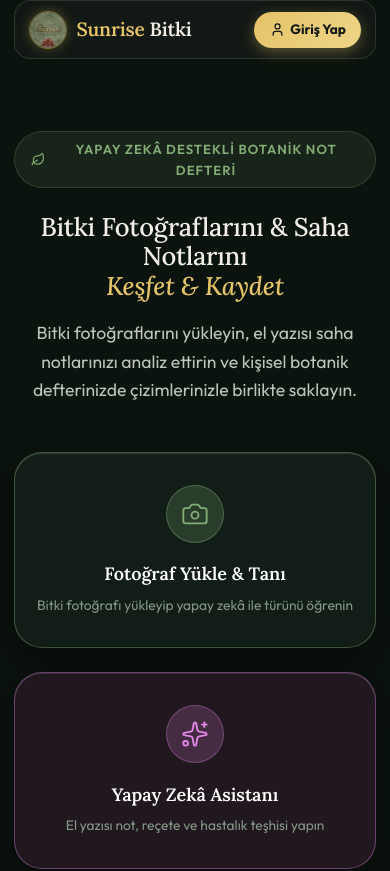
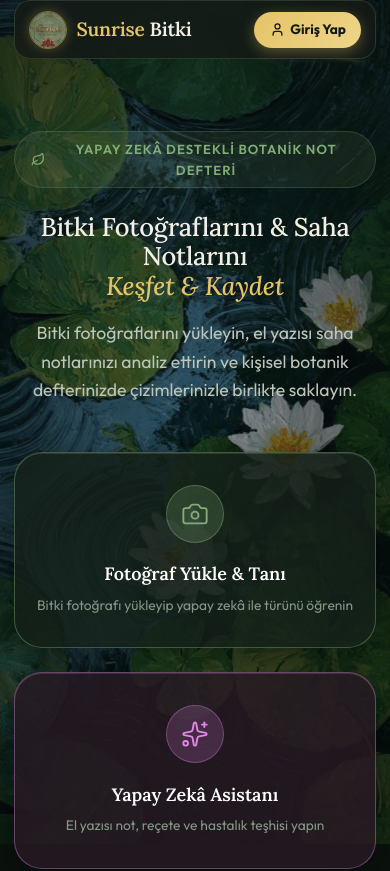
Before and after one commit to emine-dev-cev/botaanik-defteri, a Next.js app in the folder frontend/: page / in a window 390 px wide. Shown: the top 871 px of the page. Built offline with nearby package versions, Linux system fonts and the light colour scheme.

Commit message:
Kritik duzeltme: body background-color engeli kaldirildi, sabit bg-image-fixed div katmani layout.js'e eklendi

```diff
--- a/frontend/src/app/globals.css
+++ b/frontend/src/app/globals.css
@@ -65,11 +65,11 @@
 }
 
 html {
-  background-color: var(--bg-color);
+  background-color: #0b130e;
 }
 
 body {
-  background-color: #0b130e;
+  background-color: transparent !important;
   color: var(--text-primary);
   font-family: 'Outfit', sans-serif;
   -webkit-font-smoothing: antialiased;
@@ -79,9 +79,8 @@ body {
   position: relative;
 }
 
-/* Sabit Arka Plan — Nilüfer Yağlı Boya Tablosu (lotus-bg.jpg) */
-body::after {
-  content: '';
+/* Sabit Arka Plan Görseli & Katmanları */
+.bg-image-fixed {
   position: fixed;
   top: 0;
   left: 0;
@@ -95,24 +94,22 @@ body::after {
   pointer-events: none;
 }
 
-@media (max-width: 768px) {
-  body::after {
-    background-position: center top;
-    background-size: contain;
-    background-repeat: repeat-y;
-  }
-}
-
-body::before {
-  content: '';
+.bg-image-overlay {
   position: fixed;
   top: 0;
   left: 0;
-  width: 100%;
-  height: 100%;
-  background: radial-gradient(ellipse at center, rgba(12, 20, 16, 0.45) 0%, rgba(6, 12, 9, 0.75) 100%);
+  width: 100vw;
+  height: 100vh;
+  background: radial-gradient(ellipse at center, rgba(12, 20, 16, 0.4) 0%, rgba(6, 12, 9, 0.72) 100%);
+  z-index: -1;
   pointer-events: none;
-  z-index: -1;
+}
+
+@media (max-width: 768px) {
+  .bg-image-fixed {
+    background-position: center top;
+    background-size: cover;
+  }
 }
 
 
--- a/frontend/src/app/layout.js
+++ b/frontend/src/app/layout.js
@@ -25,6 +25,10 @@ export default function RootLayout({ children }) {
   return (
     <html lang="tr">
       <body>
+        {/* Sabit Arka Plan Görseli & Şeffaf Botanik Karartma Katmanı */}
+        <div className="bg-image-fixed" />
+        <div className="bg-image-overlay" />
+
         <header className="container" style={{ paddingTop: '1.25rem' }}>
           <nav className="navbar animate-enter" style={{
             display: 'flex',
```
